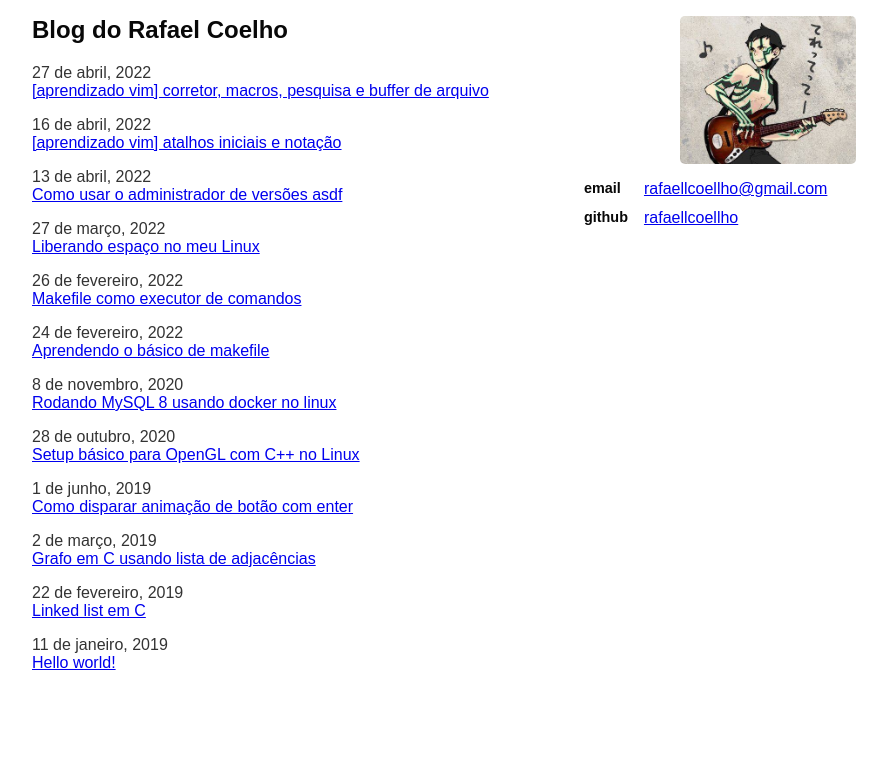
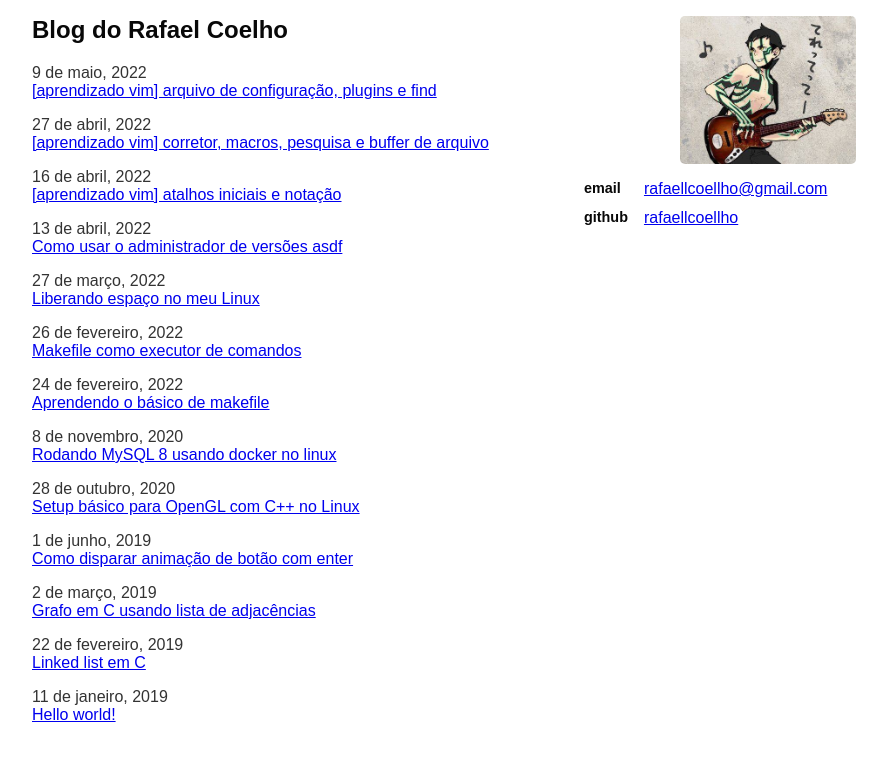
Before and after one commit to rafaellcoellho/rafaellcoellho.github.io, a Jekyll site: the page built from index.markdown, in a window 1280 px wide. Shown: the top 761 px of the page, without its empty margins (148-1035 px from the left). Built offline with Jekyll 4.4.1, drawn with Linux system fonts in a browser that asks for light colours.

Commit message:
feat(posts): move post sobre vim para pasta de posts

```diff
--- a/_drafts/aprendizado-vim-arquivo-de-configuracao-e-mais.markdown
+++ b/_posts/2022-05-09-aprendizado-vim-config-plugins-find.markdown
@@ -1,5 +1,6 @@
 ---
-title: "[aprendizado vim] arquivo de configuração, find"
+title: "[aprendizado vim] arquivo de configuração, plugins e find"
+date: 2022-05-09 21:37:07
 layout: post
 ---
 
```
